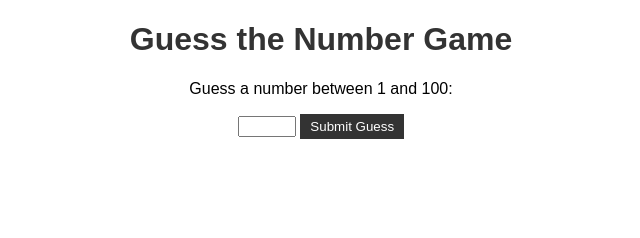
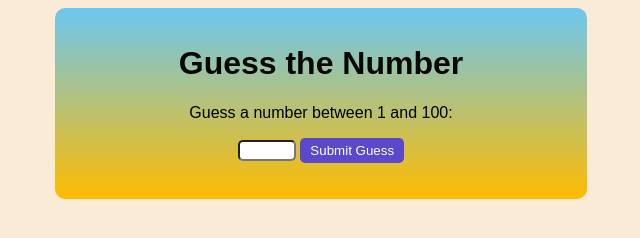
Before and after one commit to KalkiRio/Mini_number_guess_game, a plain HTML site: page index.html in a window 1280 px wide. Shown: the whole page, without its empty margins (319-959 px from the left). Drawn offline with Linux system fonts and the light colour scheme.

Commit message:
gradient background and rounded corners

```diff
--- a/index.html
+++ b/index.html
@@ -5,11 +5,13 @@
     <link rel="stylesheet" type="text/css" href="style.css">
 </head>
 <body>
-    <h1><b>Guess the Number Game</b></h1>
+<DIV class = "container">
+    <h1><b>Guess the Number</b></h1>
     <p>Guess a number between 1 and 100:</p>
     <input type="number" id="guessField">
     <input type="submit" value="Submit Guess" id="guessSubmit">
     <p class="message"></p>
+</DIV>
 
     <script src="script.js"></script>
 </body>
--- a/style.css
+++ b/style.css
@@ -5,22 +5,28 @@ html {
 body {
     font-family: Arial, sans-serif;
     text-align: center;
+    background-color: antiquewhite;
 }
 
 h1 {
-    color: #333;
+    color: #070707;
 }
 
 #guessField {
     width: 50px;
+    border-radius: 5px;
 }
 
 #guessSubmit {
     padding: 5px 10px;
-    background-color: #333;
+    background-color: #5b48ca;
     color: white;
     border: none;
     cursor: pointer;
+    border-radius: 5px;
+}
+#guessSubmit:hover{
+    background-color: #c93f09;
 }
 
 .message {
@@ -28,3 +34,13 @@ h1 {
     margin-top: 10px;
     color: #333;
 }
+
+.container{
+    max-width: 500px;
+    background-image: linear-gradient(rgb(108, 199, 241), rgb(255, 187, 0));
+    border-radius: 10px;
+    padding:1em;
+    align-items: center;
+    margin-left: auto;
+    margin-right: auto;
+}
```
